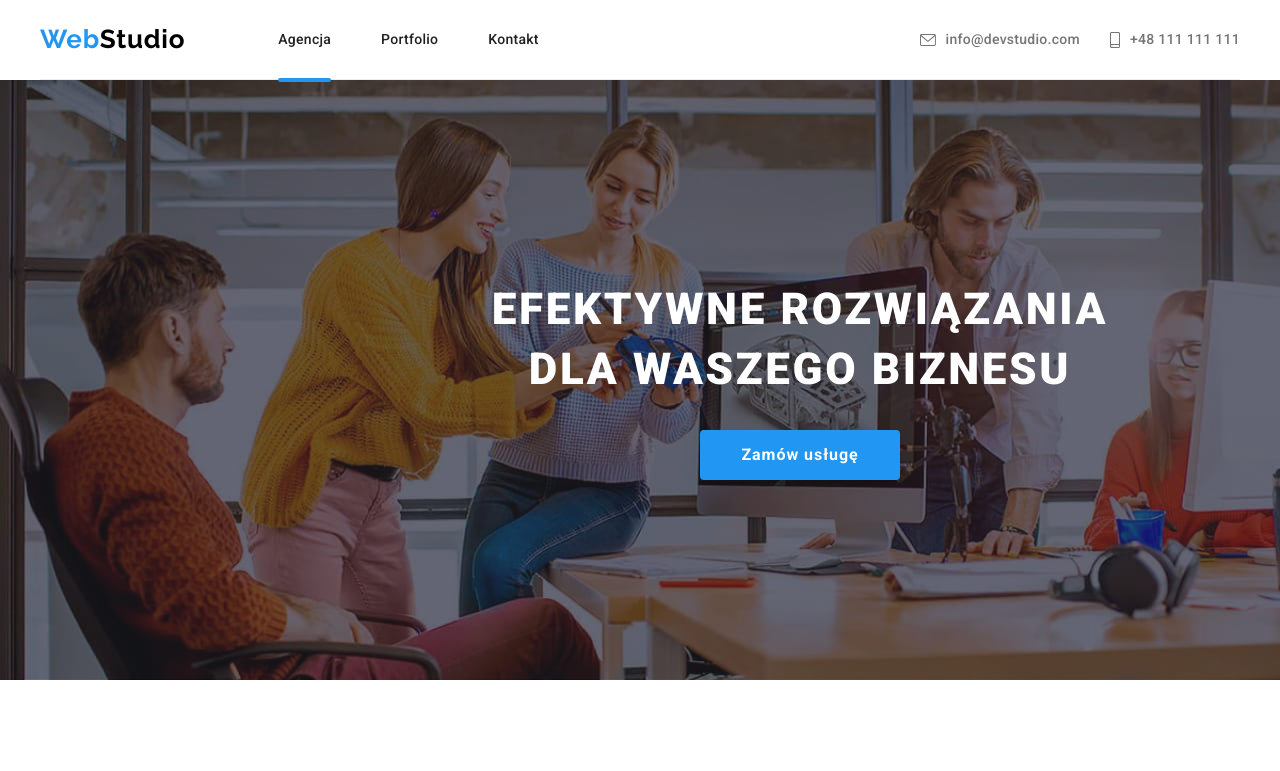
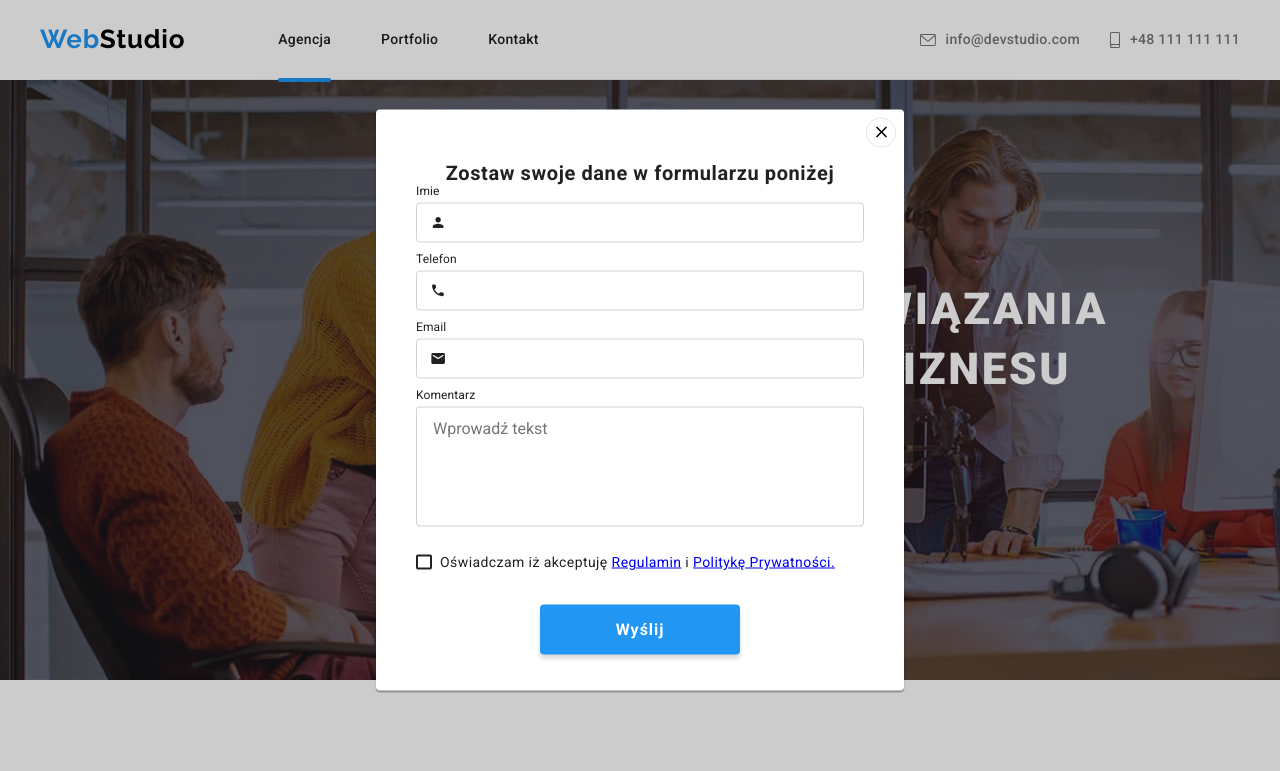
Before and after one commit to RonnieBk/goit-markup-hw-07, a plain HTML site: page index.html in a window 1280 px wide. Both pictures are taken after a click on the button "Zamów usługę". Shown: the top 771 px of the page. Drawn offline with Linux system fonts and the light colour scheme.

Commit message:
Update modal form

```diff
--- a/index.html
+++ b/index.html
@@ -417,7 +417,7 @@
       </div>
     </footer>
 
-    <div class="modal-backdrop modal-backdrop--is-hidden" data-modal>
+    <div class="modal-backdrop is-hidden" data-modal>
       <div class="modal">
         <button
           type="button"
@@ -433,7 +433,7 @@
           <div class="form__box">
             <label for="user_name" class="form__label">Imie</label>
             <div class="form__input-icon">
-              <svg class="form__icon icon" width="18" height="18">
+              <svg class="form__icon" width="18" height="18">
                 <use href="./images/icons.svg#icon-person"></use>
               </svg>
               <input
@@ -446,7 +446,7 @@
 
             <label for="user_phone" class="form__label">Telefon</label>
             <div class="form__input-icon">
-              <svg class="form__icon icon" width="18" height="18">
+              <svg class="form__icon" width="18" height="18">
                 <use href="./images/icons.svg#icon-phone-black"></use>
               </svg>
               <input
@@ -459,7 +459,7 @@
 
             <label for="user_email" class="form__label">Email</label>
             <div class="form__input-icon">
-              <svg class="form__icon icon" width="18" height="18">
+              <svg class="form__icon" width="18" height="18">
                 <use href="./images/icons.svg#icon-email-black"></use>
               </svg>
               <input
--- a/sass/components/_modal.scss
+++ b/sass/components/_modal.scss
@@ -12,12 +12,13 @@ $placeHolder: rgba(117, 117, 117, 0.5);
   @include transition(opacity);
   @include transition(transform);
   @include transition(visibility);
-  &--is-hidden {
-    visibility: hidden;
-    opacity: 0;
-    transform: scale(1);
-    pointer-events: none;
-  }
+}
+
+.is-hidden {
+  visibility: hidden;
+  opacity: 0;
+  transform: scale(1);
+  pointer-events: none;
 }
 
 .modal {
@@ -108,7 +109,7 @@ $placeHolder: rgba(117, 117, 117, 0.5);
   &:hover,
   &:focus-within {
     border-color: getColor("selection");
-    & .icon {
+    & .form__icon {
       fill: getColor("selection");
     }
   }
```
Also changed, not shown: css/main.min.css, 1 other file.
